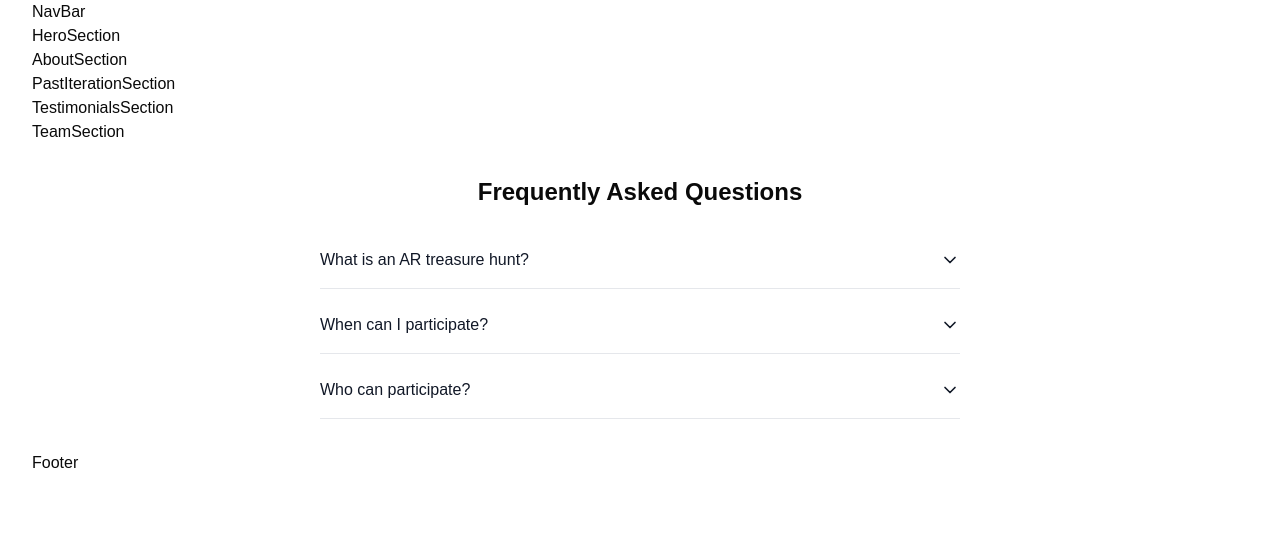
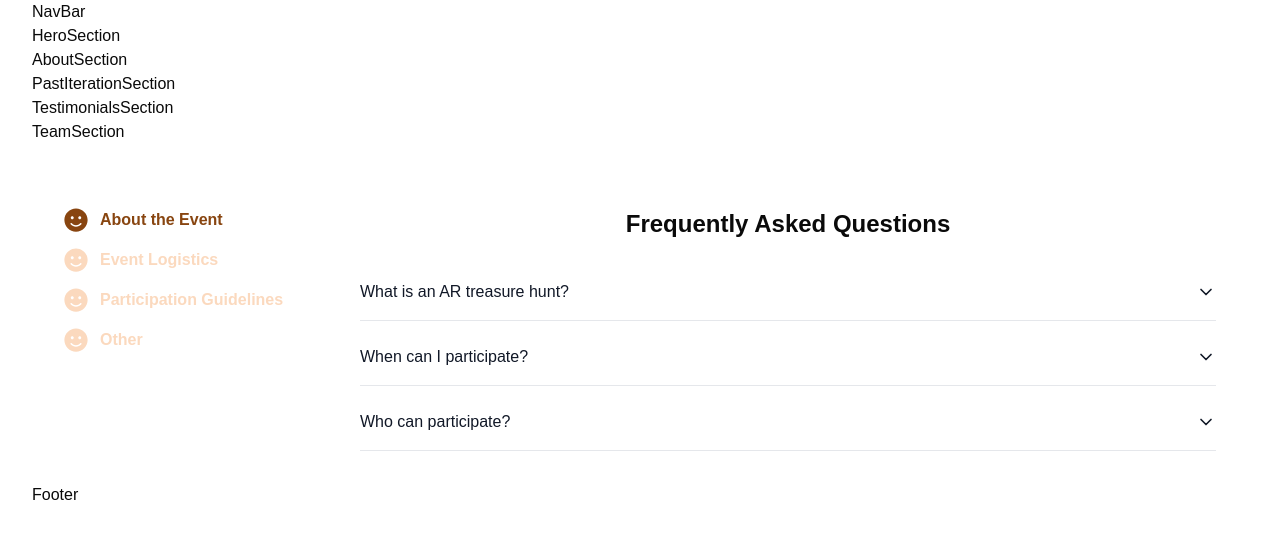
Before and after one commit to AR-Treasure-Hunt/theWebsite, a React (Vite) app: page / in a window 1280 px wide. Shown: the top 538 px of the page. Built offline with nearby package versions, Linux system fonts and the light colour scheme; no server answers; a web font is replaced by a local one.

Commit message:
smiley face added , colorised some text , added categories

```diff
--- a/package.json
+++ b/package.json
@@ -44,6 +44,7 @@
     "react": "^18.3.1",
     "react-dom": "^18.3.1",
     "react-hook-form": "^7.53.0",
+    "react-icons": "^5.3.0",
     "tailwind-merge": "^2.5.2",
     "tailwindcss-animate": "^1.0.7",
     "zod": "^3.23.8"
--- a/src/sections/LandingSection/components/FAQSection/index.tsx
+++ b/src/sections/LandingSection/components/FAQSection/index.tsx
@@ -1,12 +1,15 @@
 import React, { useState } from 'react';
 import { ChevronDown } from 'lucide-react';
+import { FaSmile } from 'react-icons/fa';
 
+// Interface for FAQ items
 interface FAQItem {
   question: string;
   answer: string;
 }
 
-// Dummy data for the FAQ items
+// Sample FAQ data
+// TODO: Consider moving this data to a separate file or fetching from an API
 const faqData: FAQItem[] = [
   {
     question: "What is an AR treasure hunt?",
@@ -22,57 +25,102 @@ const faqData: FAQItem[] = [
   }
 ];
 
-// Functional component representing a single FAQ item
+// Single FAQ item component
 const FAQItem: React.FC<FAQItem> = ({ question, answer }) => {
-  // State to track whether the FAQ item is open or collapsed
+  // State to manage the open/closed state of the FAQ item
   const [isOpen, setIsOpen] = useState(false);
 
   return (
     <div className="border-b border-gray-200 py-4">
-      {/* Button to toggle the FAQ item open or closed */}
+      {/* Clickable button to toggle the FAQ item */}
       <button
         className="flex justify-between items-center w-full text-left font-medium text-gray-900 focus:outline-none"
-        onClick={() => setIsOpen(!isOpen)} // Toggles the isOpen state
+        onClick={() => setIsOpen(!isOpen)}
       >
-        {/* Display the question */}
         <span>{question}</span>
-
-        {/* Chevron icon with rotation effect based on whether the FAQ item is open */}
+        {/* ChevronDown icon that rotates when the item is open */}
         <ChevronDown
-          className={`w-5 h-5 transition-transform duration-200 ${
-            isOpen ? 'transform rotate-180' : ''
-          }`}
+          className={`w-5 h-5 transition-transform duration-200 ${isOpen ? 'transform rotate-180' : ''}`}
         />
       </button>
-
-      {/* Conditionally rendered answer text with a transition effect when opening/closing */}
+      {/* Collapsible answer section */}
       <div
-        className={`overflow-hidden transition-all duration-300 ease-in-out ${
-          isOpen ? 'max-h-96 opacity-100' : 'max-h-0 opacity-0'
-        }`}
+        className={`overflow-hidden transition-all duration-300 ease-in-out ${isOpen ? 'max-h-96 opacity-100' : 'max-h-0 opacity-0'}`}
       >
-        {/* Answer text that is revealed when the item is open */}
         <p className="pt-4 pb-2 text-gray-600">{answer}</p>
       </div>
     </div>
   );
 };
 
-// Functional component for the FAQ section, rendering all FAQ items
-const FAQSection: React.FC = () => {
+// Category section component
+const CategoryList: React.FC = () => {
+  // State to manage the selected category
+  const [selectedCategory, setSelectedCategory] = useState<string>("About the Event");
+
+  // List of categories
+  // TODO: Consider moving this to a configuration file or fetching from an API
+  const categories = [
+    "About the Event",
+    "Event Logistics",
+    "Participation Guidelines",
+    "Other",
+  ];
+
+  // Handler for category selection
+  const handleCategoryClick = (category: string) => {
+    setSelectedCategory(category);
+  };
+
   return (
-    <div className="faq-section max-w-2xl mx-auto my-8 px-4">
-      {/* Heading for the FAQ section */}
-      <h2 className="text-2xl font-bold mb-6 text-center">Frequently Asked Questions</h2>
+    <div className="w-full md:w-1/4 px-4">
+      <ul className="space-y-4 mt-8 md:mt-0">
+        {categories.map((category) => (
+          <li
+            key={category}
+            className={`flex items-center space-x-3 cursor-pointer ${
+              selectedCategory === category ? "text-[#884510]" : "text-[#FBD9BE]"
+            }`}
+            onClick={() => handleCategoryClick(category)}
+          >
+            {/* Smile icon for each category */}
+            <FaSmile
+              className={`${
+                selectedCategory === category ? "text-[#884510]" : "text-[#FBD9BE]"
+              } w-6 h-6`}
+            />
+            <span className={`font-bold ${selectedCategory === category ? "text-brown-600" : ""}`}>
+              {category}
+            </span>
+          </li>
+        ))}
+      </ul>
+    </div>
+  );
+};
 
-      {/* Rendering all FAQ items with a small space between each */}
-      <div className="space-y-2">
-        {faqData.map((faq, index) => (
-          <FAQItem key={index} question={faq.question} answer={faq.answer} />
-        ))}
+// Main FAQ Section with Category List
+const FAQSectionWithCategories: React.FC = () => {
+  return (
+    <div className="max-w-7xl mx-auto my-8 px-4 flex flex-col md:flex-row">
+      {/* Combined Section */}
+      <div className="flex flex-col md:flex-row w-full mt-8">
+        {/* Category Section */}
+        <CategoryList />
+
+        {/* FAQ Section */}
+        <div className="faq-section w-full md:w-3/4 px-4">
+          <h2 className="text-2xl font-bold mb-6 text-center">Frequently Asked Questions</h2>
+          <div className="space-y-2">
+            {/* Render FAQ items */}
+            {faqData.map((faq, index) => (
+              <FAQItem key={index} question={faq.question} answer={faq.answer} />
+            ))}
+          </div>
+        </div>
       </div>
     </div>
   );
 };
 
-export default FAQSection;
+export default FAQSectionWithCategories;
```
Also changed, not shown: 1 other file (tests, documents, lock files or other folders).
